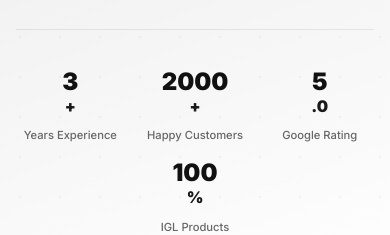
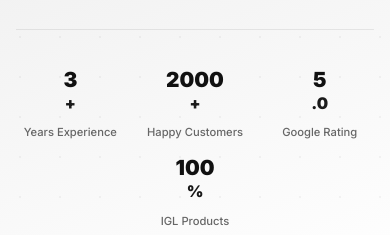
Before and after one commit to ce9kbusiness-hash/zem-bike-detail, a website: page index.html in a window 390 px wide. Shown: the part 583-818 px from the top of the page. Drawn offline with Linux system fonts and the light colour scheme.

Commit message:
Smaller stat numbers on mobile (1.3rem)

```diff
--- a/styles.css
+++ b/styles.css
@@ -1552,7 +1552,7 @@ ul { list-style: none; }
 
     .stat-divider { display: none; }
 
-    .stat-number { font-size: 1.5rem; }
+    .stat-number { font-size: 1.3rem; }
 
     .stat-suffix { font-size: 1rem; }
 
@@ -1628,7 +1628,7 @@ ul { list-style: none; }
 
     .stat { min-width: 100px; }
 
-    .stat-number { font-size: 1.5rem; }
+    .stat-number { font-size: 1.3rem; }
 
     .services-grid { gap: 12px; }
 
```
